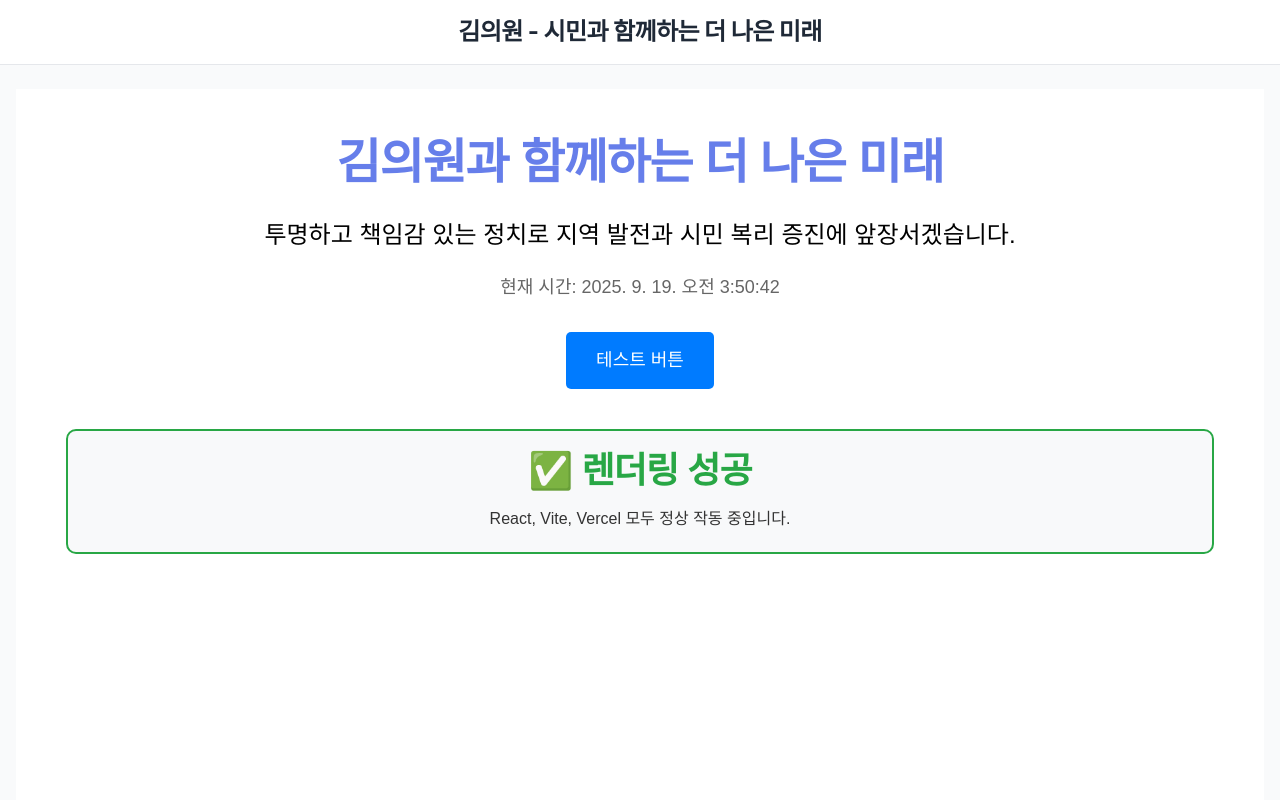
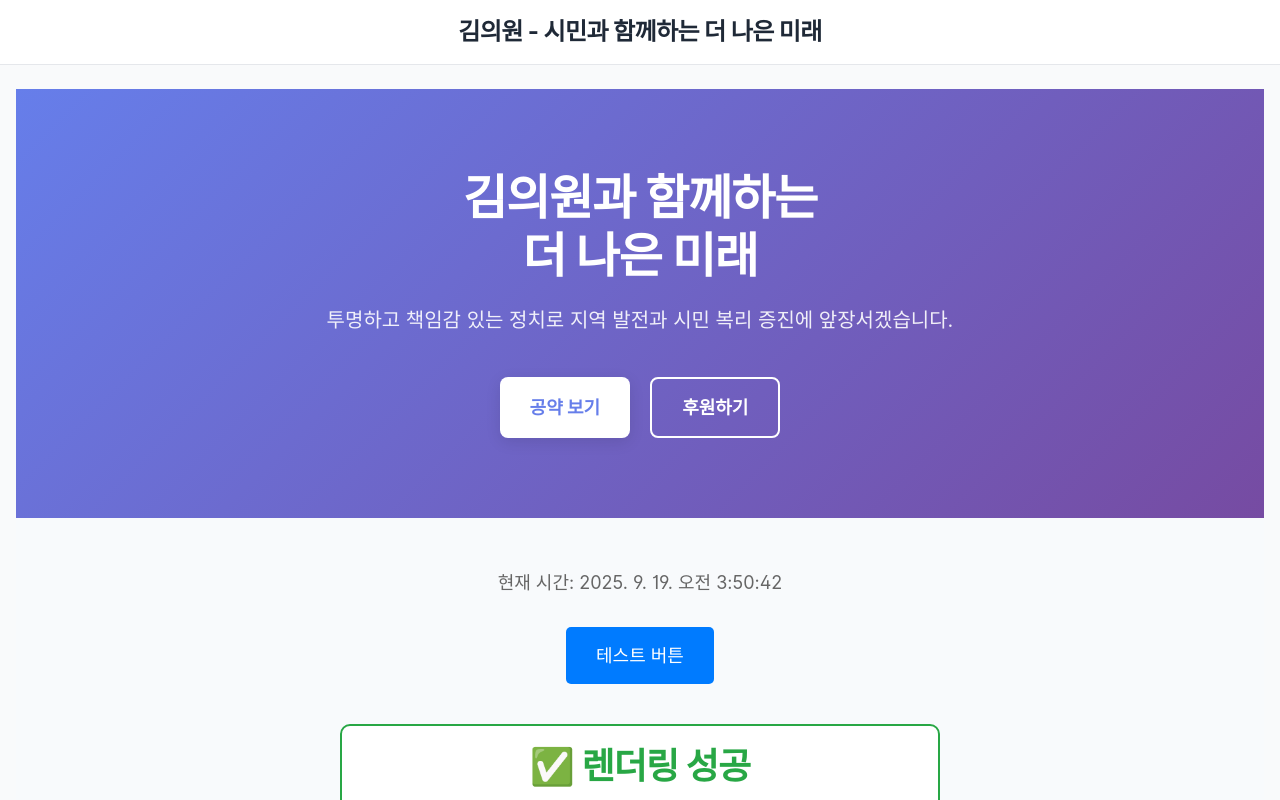
Before and after one commit to mxten777/lawmaker-landing, a React (Vite) app: page / in a window 1280 px wide. Shown: the top 800 px of the page. Built offline with nearby package versions, Linux system fonts and the light colour scheme; a web font is replaced by a local one.

Commit message:
feat: add modern hero section to home page with gradient background and CTA buttons

```diff
--- a/src/pages/Home.jsx
+++ b/src/pages/Home.jsx
@@ -2,31 +2,66 @@ import React from 'react';
 
 const Home = () => {
   return (
-    <div style={{
-      padding: '50px',
-      textAlign: 'center',
-      backgroundColor: '#ffffff',
-      minHeight: '100vh',
-      fontFamily: 'Arial, sans-serif'
+    <div style={{ backgroundColor: '#ffffff', minHeight: '100vh' }}>
+      {/* Hero Section */}
+      <section style={{
+        background: 'linear-gradient(135deg, #667eea 0%, #764ba2 100%)',
+        color: '#ffffff',
+        padding: '80px 20px',
+        textAlign: 'center'
       }}>
+        <div style={{ maxWidth: '800px', margin: '0 auto' }}>
           <h1 style={{
-        color: '#667eea',
             fontSize: '48px',
-        marginBottom: '30px',
-        fontWeight: 'bold'
+            fontWeight: 'bold',
+            marginBottom: '20px',
+            lineHeight: '1.2'
           }}>
-        김의원과 함께하는 더 나은 미래
+            김의원과 함께하는<br />더 나은 미래
           </h1>
-
           <p style={{
-        color: '#000000',
-        fontSize: '24px',
-        marginBottom: '20px',
-        lineHeight: '1.5'
+            fontSize: '20px',
+            marginBottom: '40px',
+            opacity: '0.9'
           }}>
             투명하고 책임감 있는 정치로 지역 발전과 시민 복리 증진에 앞장서겠습니다.
           </p>
+          <div style={{ display: 'flex', gap: '20px', justifyContent: 'center', flexWrap: 'wrap' }}>
+            <button style={{
+              backgroundColor: '#ffffff',
+              color: '#667eea',
+              padding: '15px 30px',
+              fontSize: '18px',
+              fontWeight: 'bold',
+              border: 'none',
+              borderRadius: '8px',
+              cursor: 'pointer',
+              boxShadow: '0 4px 15px rgba(0,0,0,0.1)'
+            }}>
+              공약 보기
+            </button>
+            <button style={{
+              backgroundColor: 'transparent',
+              color: '#ffffff',
+              padding: '15px 30px',
+              fontSize: '18px',
+              fontWeight: 'bold',
+              border: '2px solid #ffffff',
+              borderRadius: '8px',
+              cursor: 'pointer'
+            }}>
+              후원하기
+            </button>
+          </div>
+        </div>
+      </section>
 
+      {/* 기존 테스트 섹션을 일시적으로 유지 */}
+      <section style={{
+        padding: '50px 20px',
+        textAlign: 'center',
+        backgroundColor: '#f8fafc'
+      }}>
         <p style={{
           color: '#666666',
           fontSize: '18px',
@@ -53,9 +88,11 @@ const Home = () => {
         <div style={{
           marginTop: '40px',
           padding: '20px',
-        backgroundColor: '#f8f9fa',
+          backgroundColor: '#ffffff',
           borderRadius: '10px',
-        border: '2px solid #28a745'
+          border: '2px solid #28a745',
+          maxWidth: '600px',
+          margin: '40px auto 0'
         }}>
           <h2 style={{ color: '#28a745', marginBottom: '15px' }}>
             ✅ 렌더링 성공
@@ -64,6 +101,7 @@ const Home = () => {
             React, Vite, Vercel 모두 정상 작동 중입니다.
           </p>
         </div>
+      </section>
     </div>
   );
 };
```
Lines whose indentation alone changed are shown as unchanged.
